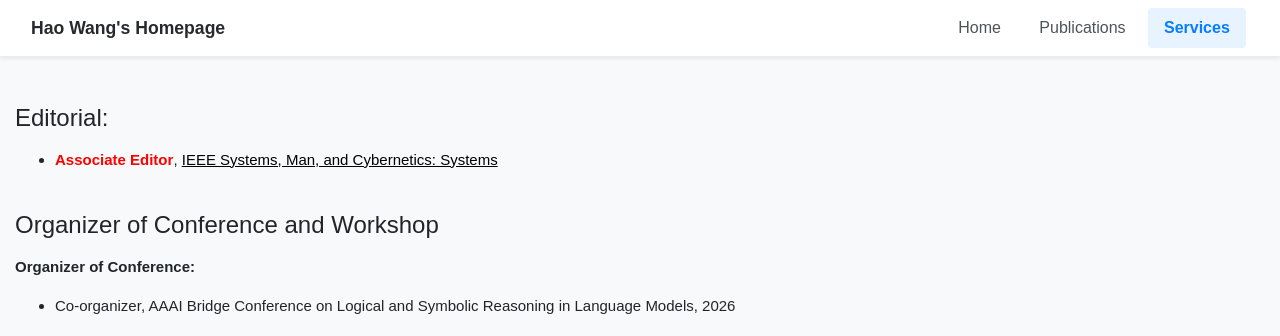
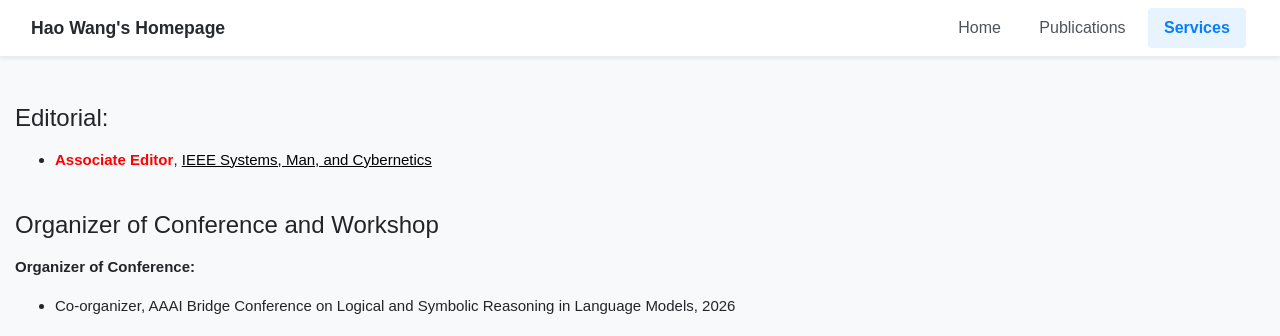
Before and after one commit to haowangzju/haowangzju.github.io, a Jekyll site: the page built from pages/service.html, in a window 1280 px wide. Shown: the top 336 px of the page. Built offline with Jekyll 4.4.1, drawn with Linux system fonts in a browser that asks for light colours; a style sheet for code colours, icons or effects is not loaded.

Commit message:
Update editorial link text in service.html

```diff
--- a/pages/service.html
+++ b/pages/service.html
@@ -11,7 +11,7 @@ permalink: /service.html
         <h4 class="pt-4">Editorial:</h4>
         <div class="mt-3">
             <ul style="font-size: 15px;">
-                <li><strong style="color: red;">Associate Editor</strong>, <a href="https://ieeexplore.ieee.org/xpl/RecentIssue.jsp?punumber=6221021" target="_blank">IEEE Systems, Man, and Cybernetics: Systems</a></li>
+                <li><strong style="color: red;">Associate Editor</strong>, <a href="https://ieeexplore.ieee.org/xpl/RecentIssue.jsp?punumber=6221021" target="_blank">IEEE Systems, Man, and Cybernetics</a></li>
             </ul>
         </div>
 
```
